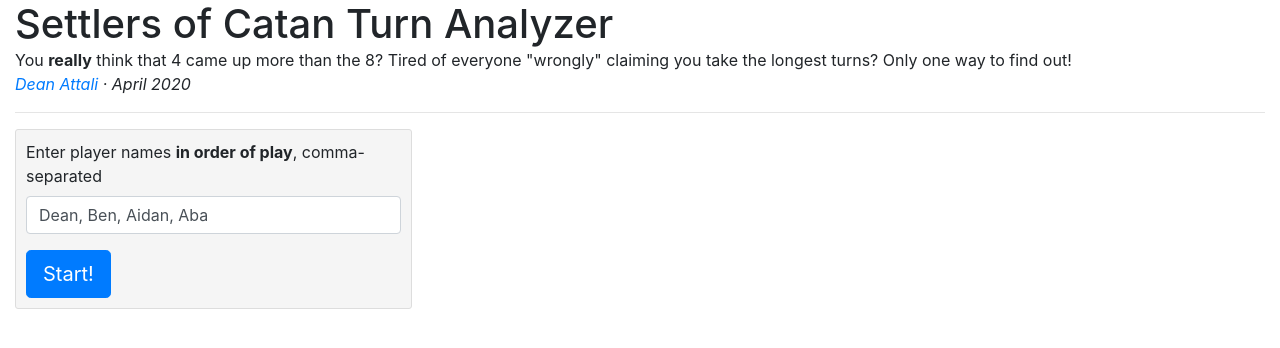
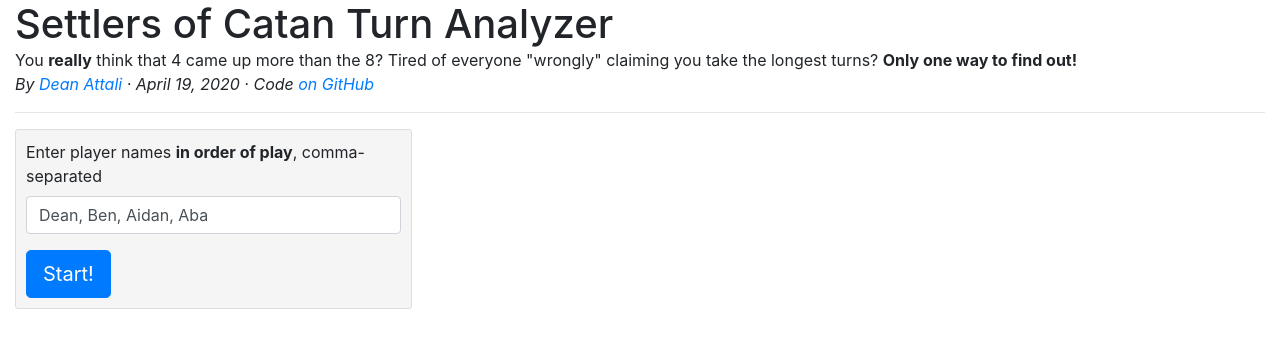
Before and after one commit to daattali/settlers-catan-turn-analyzer, a React (Create React App) app: page / in a window 1280 px wide. Shown: the top 348 px of the page. Built offline with nearby package versions, Linux system fonts and the light colour scheme.

Commit message:
add github link

```diff
--- a/src/components/Details.js
+++ b/src/components/Details.js
@@ -1,13 +1,6 @@
 import React from 'react'
 
-const Details = ({turns, players}) => {
-  const parsedTurns = turns.map(({player, time, roll}) => {
-    let turn = {player, time, roll}
-    turn.player = players[player]
-    return turn
-  })
-
-  return (
+const Details = ({turns, players}) =>
   <div>
   {turns.map(turn =>
     <div key={turn.id}>
@@ -18,7 +11,5 @@
     </div>
   )}
   </div>
-  )
-}
 
 export default Details
--- a/src/components/Header.js
+++ b/src/components/Header.js
@@ -4,11 +4,17 @@
   <div>
     <h1>Settlers of Catan Turn Analyzer</h1>
     <div>
-    You <strong>really</strong> think that 4 came up more than the 8?
-    Tired of everyone "wrongly" claiming you take the longest turns?
-    Only one way to find out!
+      You <strong>really</strong> think that 4 came up more than the 8? {' '}
+      Tired of everyone "wrongly" claiming you take the longest turns? {' '}
+      <strong>Only one way to find out!</strong>
     </div>
-    <em><a href="https://deanattali.com" target="_blank" rel="noopener noreferrer">Dean Attali</a> &middot; April 2020</em>
+    <em>
+      By <a href="https://deanattali.com" target="_blank" rel="noopener noreferrer">Dean Attali</a> {' '}
+      &middot; {' '}
+      April 19, 2020 {' '}
+      &middot; {' '}
+      Code <a href="https://github.com/daattali/settlers-catan-turn-analyzer" target="_blank" rel="noopener noreferrer">on GitHub</a>
+    </em>
     <hr />
   </div>
 
```
Lines whose indentation alone changed are shown as unchanged.
